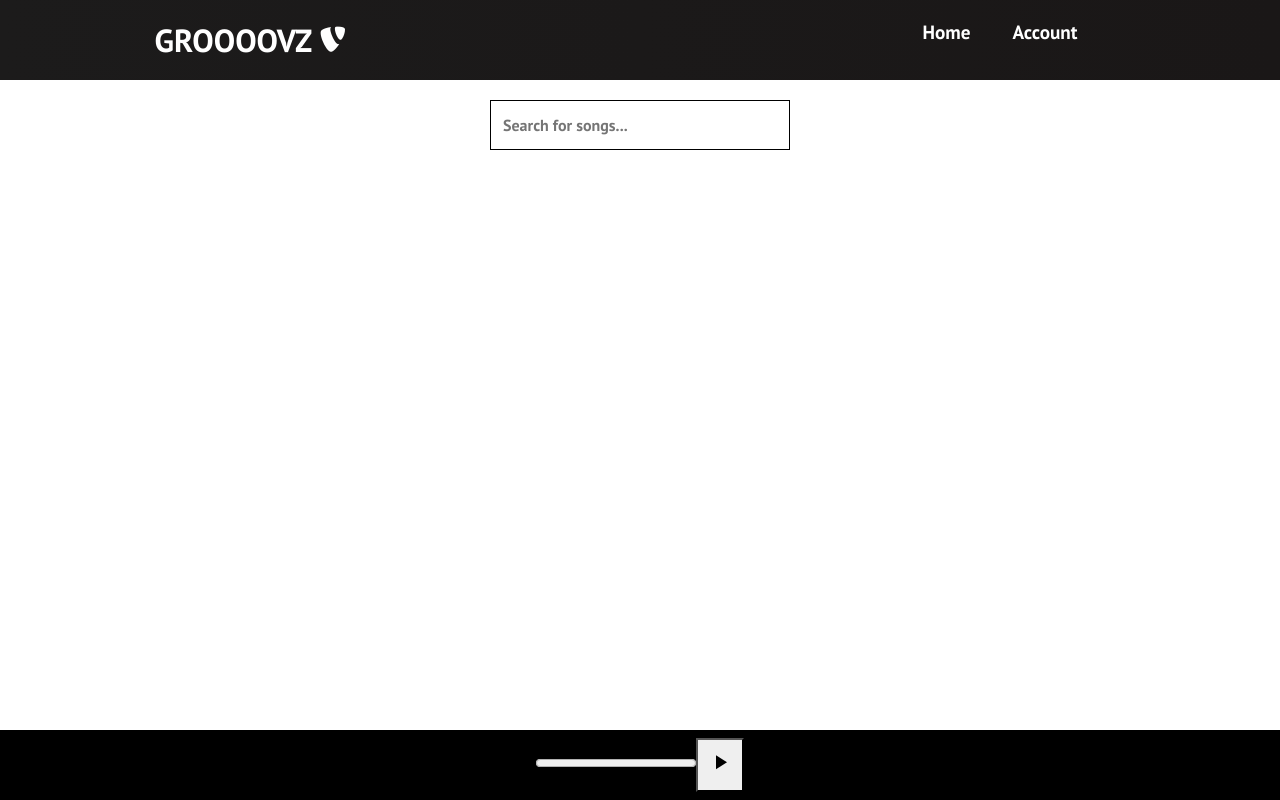
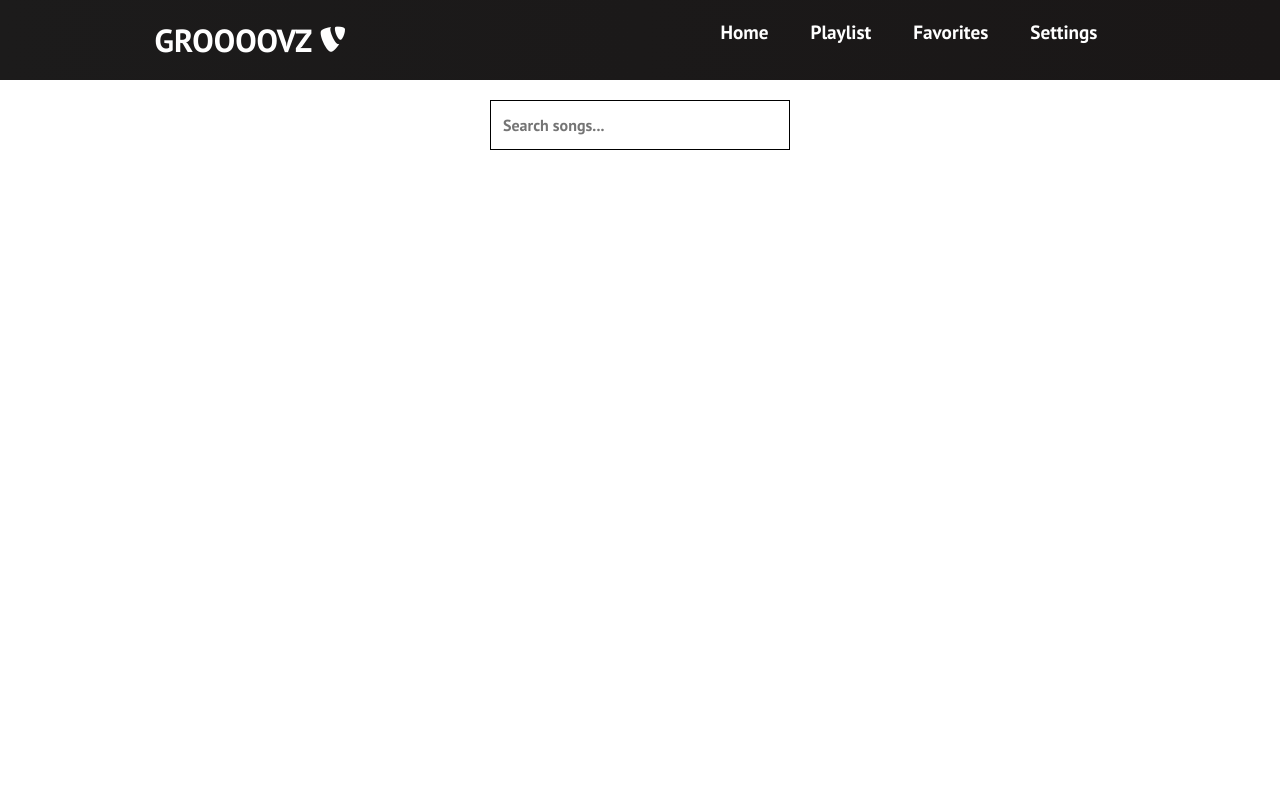
Before and after one commit to R4V1-11/Grooovz, a React (Create React App) app: page /grooovz in a window 1280 px wide. Built offline with nearby package versions, Linux system fonts and the light colour scheme.

Commit message:
got the title and artist in the playbar

```diff
--- a/src/components/Grooovz_player.css
+++ b/src/components/Grooovz_player.css
@@ -211,16 +211,19 @@
     display: flex;
     flex-wrap: wrap;
     gap: 20px;
+
   }
 
-  .search-result-item {
+  .search-result {
     flex-basis: calc(33.33% - 20px);
     /* additional styles for each search result item */
+    border: solid;
+    border-width: 1px;
   }
 
   /* Media Query for Mobile */
   @media (max-width: 767px) {
-    .search-result-item {
+    .search-result {
       flex-basis: 100%;
     }
   }
--- a/src/components/Grooovz_player.jsx
+++ b/src/components/Grooovz_player.jsx
@@ -1,23 +1,20 @@
 import React, { useState, useEffect } from 'react';
 import './Grooovz_player.css';
 import { Link } from 'react-router-dom';
-import Icon from '@mdi/react';
-import { mdiPlay, mdiPause } from '@mdi/js';
 import { useLocation } from 'react-router-dom';
-import { searchSong} from './deezer';
-import PlayBar from './playbar.js';
+import Playbar from './playbar'
 
 function Grooovz_player() {
   const [click, setClick] = useState(false);
   const [searchTerm, setSearchTerm] = useState("");
   const [searchResults, setSearchResults] = useState([]);
   const location = useLocation();
+  const [currentTrack, setCurrentTrack] = useState(null);
+  const [play, setPlay] = useState(false);
+  const [playbar,setPlaybar] = useState(true);
 
   const handleClick = () => setClick(!click);
   const closeMobileMenu = () => setClick(false);
-  const [currentTrack, setCurrentTrack] = useState(null);
-  const [play, setPlay] = useState(false);
-  const [audio, setAudio] = useState(new Audio());
 
   const searchSong = (query) => {
     const options = {
@@ -32,15 +29,10 @@ function Grooovz_player() {
       .then(response => response.json())
       .then(response => {
         console.log(response);
-        const songs = response.data;
+        const songs = response.data.map(song => ({ ...song, play: false }));
         setSearchResults(songs); // Update search results state with retrieved songs
       })
       .catch(err => console.error(err));
-  };
-
-  const playSong = (previewUrl) => {
-    const audio = new Audio(previewUrl);
-    audio.play();
   };
 
   const handleSearchInputChange = (event) => {
@@ -53,7 +45,46 @@ function Grooovz_player() {
       searchSong(searchTerm);
     }
   };
+  const [audio, setAudio] = useState(new Audio());
+  const handleSearchResultClick = (track) => {
+    console.log(track)
 
+    let currentTrack = track;
+    setCurrentTrack(track);
+
+    if(play === false){
+      audio.src = currentTrack?.preview;
+      console.log("in play")
+      audio.play();
+      setPlay(true)
+  }
+    else
+    {
+      console.log("in pause")
+      audio.pause(currentTrack);
+      setPlay(false)
+    }
+
+  };
+
+  const handleAddToQueue = (song) => {
+    // Implement your logic for adding the song to the queue
+    console.log('Adding to queue:', song);
+  };
+
+  /* const audio = new Audio(currentTrack?.preview);
+  audio.play();
+ */
+  // Add an event listener for when the audio finishes playing
+  /* audio.addEventListener('ended', () => {
+    setCurrentTrack(null);
+    setPlay(false);
+  }); */
+  useEffect(() => {
+    if (currentTrack) {
+      setPlaybar(true);
+    }
+  }, [currentTrack]);
   return (
     <>
       {(location.pathname !== '/sign-up' || location.pathname !== '/login' || location.pathname !== '/') ? (
@@ -74,44 +105,77 @@ function Grooovz_player() {
                   </Link>
                 </li>
                 <li className="nav-item">
-                  <Link to="/account" className="nav-links" onClick={closeMobileMenu}>
-                    Account
+                  <Link to="/grooovz/playlist" className="nav-links" onClick={closeMobileMenu}>
+                    Playlist
                   </Link>
                 </li>
-                <li>
-                  <Link to="/library" className="nav-links-mobile" onClick={closeMobileMenu}>
-                    Library
+                <li className="nav-item">
+                  <Link to="/grooovz/favorites" className="nav-links" onClick={closeMobileMenu}>
+                    Favorites
+                  </Link>
+                </li>
+                <li className="nav-item">
+                  <Link to="/grooovz/settings" className="nav-links" onClick={closeMobileMenu}>
+                    Settings
                   </Link>
                 </li>
               </ul>
             </div>
           </nav>
-          <div className="search-container">
+          <div className="grooovz-player-container">
+            <div className="grooovz-player">
+              <div className="search-bar">
                 <input
-                    type="search"
+                  type="text"
+                  placeholder="Search songs..."
                   className="search-input"
-                    placeholder="Search for songs..."
                   value={searchTerm}
                   onChange={handleSearchInputChange}
                   onKeyPress={handleSearchInputKeyPress}
                 />
-              <ul className="search-results">
-            {searchResults.map((song) => (
-              <li key={song.id} className="search-result-item">
-                <h1 className="search-result-title">{song.title}</h1>
-                <p>Artist: {song.artist.name}</p>
-                <p>Album: {song.album.title}</p>
-                <img src={song.album.cover_medium} alt="Album Cover"></img>
-                <audio src={song.preview} controls></audio>
-              </li>
-            ))}
-          </ul>
               </div>
-                          <div className="playbar-container">
-                            <PlayBar />
+              <div className="search-results">
+                {searchResults.map((track) => (
+                  <div className="search-result" key={track.id}>
+                    <img src={track.album.cover_medium} alt={track.title} className="search-result-img" />
+                    <div className="search-result-info">
+                      <p className="search-result-title">{track.title}</p>
+                      <p className="search-result-artist">{track.artist.name}</p>
+                    </div>
+                    <div className="search-result-controls">
+                      <button
+                          className="search-result-control-btn"
+                          onClick={() => handleSearchResultClick(track)}
+                        >
+                          <i className="fas fa-play"></i>
+                        </button>
+                      <button
+                        className="search-result-control-btn"
+                        onClick={() => handleAddToQueue(track)}
+                      >
+                        <i className="fas fa-plus"></i>
+                      </button>
                     </div>
                   </div>
-                      ) : null}
+                ))}
+              </div>
+              { currentTrack && playbar && (
+              <div className='playbar'>
+
+               < Playbar
+                songTitle={currentTrack ? currentTrack.title : ''}
+                artist={currentTrack ? currentTrack.artist.name : ''}
+                onPlay={() => handleSearchResultClick(currentTrack)}
+                onPause={() => handleSearchResultClick(currentTrack)}
+              />
+               </div>)}
+          </div>
+
+          </div>
+        </div>
+      ) : (
+        null
+      )}
     </>
   );
 }
--- a/src/components/LoginForm.js
+++ b/src/components/LoginForm.js
@@ -29,7 +29,7 @@ function LoginForm() {
   const handleFormSubmit = async (event) => {
     event.preventDefault();
     try {
-      const response = await fetch("http://192.168.1.6:5000/api/login2", {
+      const response = await fetch("http://10.24.82.180:5000/api/login2", {
         method: "POST",
         headers: {
           "Content-Type": "application/json",
--- a/src/components/playbar.js
+++ b/src/components/playbar.js
@@ -1,22 +1,15 @@
 import React from 'react';
-import Icon from '@mdi/react';
-import { mdiPlay, mdiPause } from '@mdi/js';
 
-const PlayBar = ({ play, onPlayPauseClick }) => {
+function Playbar({ songTitle, artist }) {
   return (
-    <div className="play-bar" style={{ backgroundColor: 'black', position: 'fixed', bottom: 0, left: 0, right: 0 }}>
-      <div className="controller">
-        <div>
-          <progress value="0" max="100"></progress>
-        </div>
-        <div>
-          <button className="Play-Button" onClick={onPlayPauseClick}>
-            <Icon path={play ? mdiPause : mdiPlay} size={1} />
-          </button>
-        </div>
+    <div className="playbar-container">
+      <div className="playbar-song-info">
+        <p className="playbar-song-title">{songTitle}</p>
+        <p className="playbar-song-artist">{artist}</p>
       </div>
+      {/* ... other playbar components ... */}
     </div>
   );
-};
+}
 
-export default PlayBar;
+export default Playbar;
```
Also changed, not shown: src/components/checkDB.js (deleted, +0 -11 lines). Lines whose indentation alone changed are shown as unchanged.
